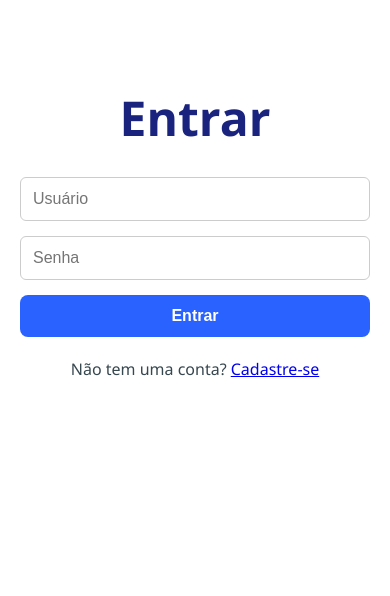
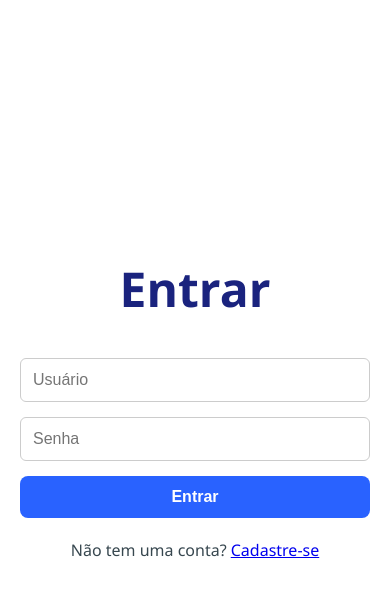
Before and after one commit to Centraliza-app/centraliza, a React (Create React App) app in the folder frontend/: page /login in a window 390 px wide. Shown: the top 596 px of the page. Built offline with nearby package versions, Linux system fonts and the light colour scheme.

Commit message:
alteração login mobile

```diff
--- a/frontend/src/Global.css
+++ b/frontend/src/Global.css
@@ -239,6 +239,29 @@ body {
   margin: 0 auto;
 }
 
+/* -----------------------------------------------------------------
+  INÍCIO DA ALTERAÇÃO (ADIÇÃO)
+  -----------------------------------------------------------------
+*/
+
+/* Estilo para centralizar .hero quando for a única coisa na página (Login, Register, etc.) */
+/* Isso não afetará a Home, pois a Home também tem um <header> (NavBar) */
+div#root > main.hero:only-child {
+  display: flex;
+  flex-direction: column;
+  justify-content: center; /* Centraliza verticalmente */
+  align-items: center;     /* Centraliza horizontalmente o conteúdo flex */
+  min-height: 100vh;
+  padding: 20px; /* Padding para telas pequenas */
+  width: 100%; /* Garante que o hero ocupe a largura */
+}
+
+/* -----------------------------------------------------------------
+  FIM DA ALTERAÇÃO (ADIÇÃO)
+  -----------------------------------------------------------------
+*/
+
+
 header { /* Se você tiver um header principal fora do sidebar */
   display: flex;
   justify-content: space-between;
@@ -297,12 +320,22 @@ header { /* Se você tiver um header principal fora do sidebar */
   background-color: #0039cb;
 }
 
+/* -----------------------------------------------------------------
+  INÍCIO DA ALTERAÇÃO (MODIFICAÇÃO)
+  -----------------------------------------------------------------
+*/
 .auth-form {
   display: flex;
   flex-direction: column;
   gap: 15px;
   margin: 20px 0;
+  width: 100%;     /* Adicionado */
+  max-width: 400px; /* Adicionado */
 }
+/* -----------------------------------------------------------------
+  FIM DA ALTERAÇÃO (MODIFICAÇÃO)
+  -----------------------------------------------------------------
+*/
 
 .auth-form input, select {
   padding: 12px;
```
